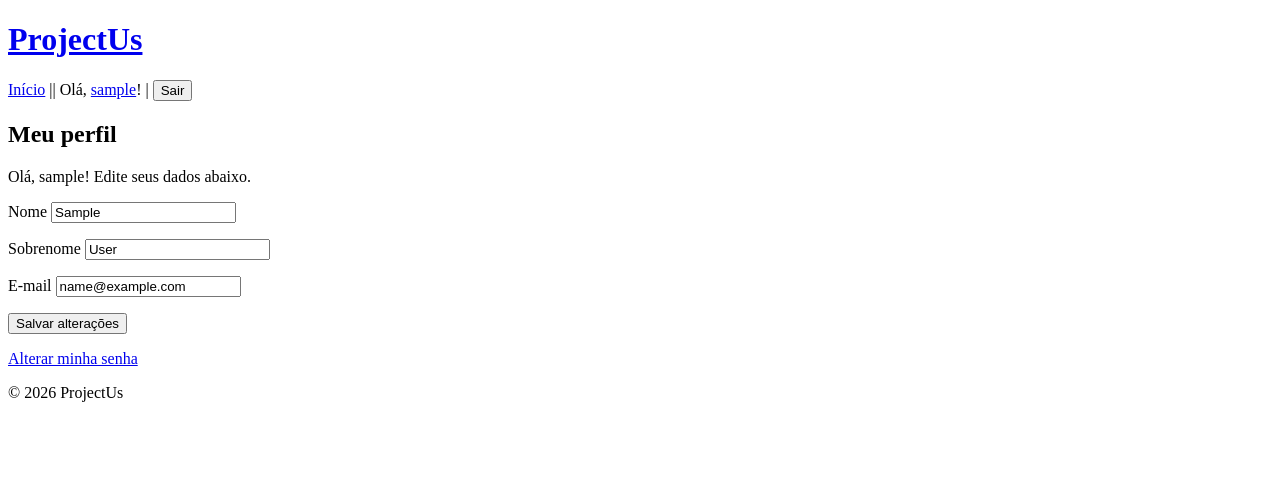
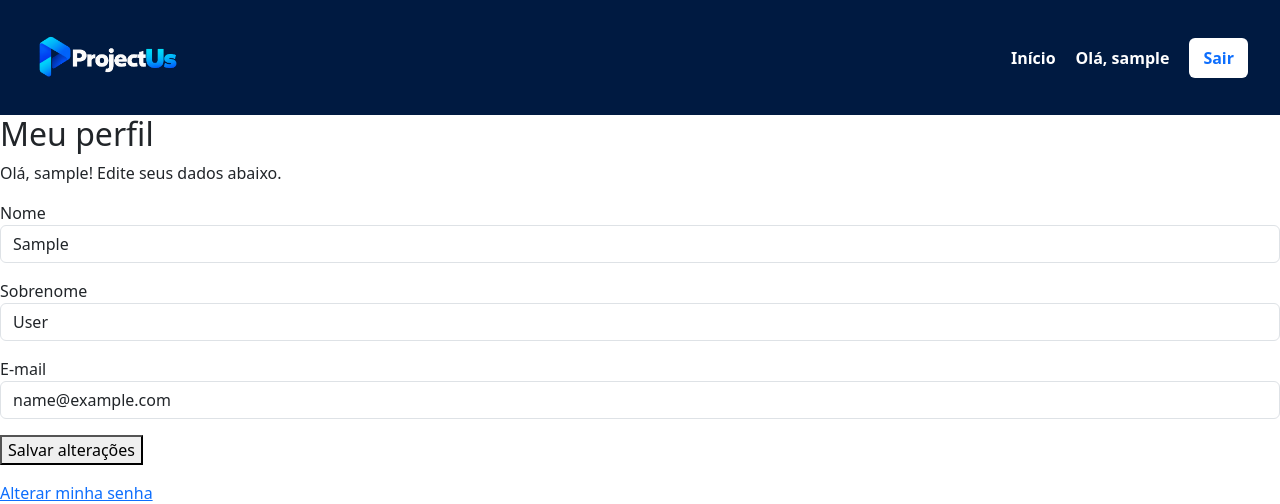
Before and after one commit to Giancsa/projeto_django, a Django app: page /profile/ in a window 1280 px wide. Shown: the top 504 px of the page. Run offline with Django 5.2, Linux system fonts and the light colour scheme; the visitor is signed in with stand-in values (Sample User, id 1).

Commit message:
2026.10.28

```diff
--- /dev/null
+++ b/projectus/static/projectus/style.css
@@ -0,0 +1,97 @@
+
+/* CABEÇALHO PRINCIPAL */
+.site-header {
+    display: flex; /* Coloca logo e navegação lado a lado */
+    align-items: center; /* Alinha os elementos verticalmente */
+    justify-content: space-between; /* Separa a logo dos links */
+    flex-wrap: wrap; /* Permite quebrar a linha em telas pequenas */
+    gap: 16px; /* Cria espaço entre os grupos */
+    padding: 20px 32px; /* Define o espaço interno do cabeçalho */
+    background-color: #001a41; /* Define o fundo azul */
+}
+
+
+/* ORGANIZA O SÍMBOLO E O NOME DA LOGO */
+.site-logo {
+    display: inline-flex; /* Coloca a imagem e o texto lado a lado */
+    align-items: center; /* Alinha ambos verticalmente ao centro */
+    gap: 10px; /* Cria espaço entre o símbolo e o nome */
+    color: #ffffff; /* Mantém o nome branco no cabeçalho azul */
+    text-decoration: none; /* Remove o sublinhado do link */
+}
+
+/* CONTROLA O TAMANHO DA IMAGEM */
+
+.logo-img {
+    width: 150px; /* Define a largura do símbolo */
+    height: 75px; /* Define a altura do símbolo */
+    object-fit: contain; /* Preserva a proporção da imagem */
+    display: block; /* Evita espaços extras abaixo da imagem */
+}
+
+
+/* ESTILIZA O NOME DO SITE */
+.site-logo span {
+    font-size: 28px; /* Define o tamanho do nome */
+    font-weight: bold; /* Destaca o nome em negrito */
+}
+
+/* EFEITO AO PASSAR O MOUSE */
+.site-logo:hover {
+    color: #e7f0ff; /* Clareia o nome ao passar o mouse */
+}
+
+
+/* NAVEGAÇÃO */
+.site-nav {
+    display: flex; /* Organiza os links em uma linha */
+    align-items: center; /* Alinha links e botão verticalmente */
+    flex-wrap: wrap; /* Permite quebrar a linha se faltar espaço */
+    gap: 20px; /* Define a distância entre os links */
+}
+
+/* LINKS DA NAVEGAÇÃO */
+.site-nav a {
+    color: #ffffff; /* Define os links em branco */
+    text-decoration: none; /* Remove o sublinhado */
+    font-weight: 600; /* Dá destaque aos links */
+}
+
+/* EFEITO DOS LINKS */
+.site-nav a:hover {
+    color: #e7f0ff; /* Clareia os links ao passar o mouse */
+}
+
+/* FORMULÁRIO DE SAÍDA */
+.site-nav form {
+    margin: 0; /* Remove a margem externa do formulário */
+}
+
+/* BOTÃO SAIR */
+.site-nav button {
+    padding: 8px 14px; /* Define o espaço interno do botão */
+    color: #0d6efd; /* Deixa o texto azul */
+    background-color: #ffffff; /* Cria o fundo branco */
+    border: none; /* Remove a borda padrão */
+    border-radius: 6px; /* Arredonda os cantos */
+    font-weight: bold; /* Destaca o texto do botão */
+    cursor: pointer; /* Mostra a mãozinha ao passar o mouse */
+}
+
+/* EFEITO DO BOTÃO */
+.site-nav button:hover {
+    background-color: #e7f0ff; /* Clareia o fundo ao passar o mouse */
+}
+
+/* AJUSTES PARA CELULARES */
+@media (max-width: 600px) {
+    .site-header {
+        padding: 16px; /* Reduz o espaçamento nas laterais */
+        align-items: flex-start; /* Alinha os grupos ao início */
+        flex-direction: column; /* Coloca logo e navegação em linhas separadas */
+    }
+
+    .site-nav {
+        gap: 14px; /* Reduz o espaço entre os links */
+    }
+}
--- a/projectus/templates/projectus/_base.html
+++ b/projectus/templates/projectus/_base.html
@@ -1,45 +1,94 @@
+{% load static %} <!-- Habilita o carregamento de arquivos estáticos do Django -->
+
 <!DOCTYPE html>
-<html lang="pt-BR">
+<html lang="pt-BR"> <!-- Define o idioma da página como português do Brasil -->
 
 <head>
-    <meta charset="UTF-8">
+    <meta charset="UTF-8"> <!-- Permite exibir acentos e caracteres especiais -->
+
     <meta name="viewport" content="width=device-width, initial-scale=1.0">
-    <title>{{ tag_title | default:'ProjectUs' }}</title>
+    <!-- Adapta o layout à largura da tela, inclusive em celulares -->
+
+    <title>{{ tag_title|default:'ProjectUs' }}</title>
+    <!-- Usa o título enviado pelo Django ou ProjectUs como padrão -->
+
+    <!-- Carrega o Bootstrap 5.3.3 pela CDN -->
+    <link href="https://cdn.jsdelivr.net/npm/bootstrap@5.3.3/dist/css/bootstrap.min.css" rel="stylesheet">
+
+    <!-- Carrega o CSS personalizado do ProjectUs -->
+    <link rel="stylesheet" href="{% static 'projectus/style.css' %}">
+
+    <!-- Permite adicionar CSS específico nas páginas filhas -->
+    {% block extra_css %}{% endblock %}
 </head>
 
 <body>
 
-    <div id="container">
+    <div id="container"> <!-- Agrupa a estrutura principal do site -->
 
-        <header>
-            <a href="{% url 'home' %}">
-                <h1>ProjectUs</h1>
+        <header class="site-header"> <!-- Cabeçalho principal -->
+
+
+
+            <a class="site-logo" href="{% url 'home' %}"> <!-- Link para a página inicial -->
+
+                <img src="{% static 'projectus/logo_projectus.png' %}" alt="Logo ProjectUs" class="logo-img">
+                <!-- Carrega o símbolo da logo -->
+
+                <span></span> <!-- Exibe o nome ao lado do símbolo -->
+
             </a>
-        </header>
 
-        <nav>
-            <a href="{% url 'home' %}">Início</a> ||
+
+
+            <nav class="site-nav"> <!-- Barra de navegação principal -->
+
+                <a href="{% url 'home' %}">Início</a>
+                <!-- Link para a página inicial -->
 
                 {% if user.is_authenticated %}
-            Olá, <a href="{% url 'profile' %}" title="Ver/editar perfil de {{ user.username}}">{{ user.username }}</a>! |
-            <form method="POST" action="{% url 'logout' %}" style="display: inline;">
+                <!-- Verifica se existe um usuário autenticado -->
+
+                <a href="{% url 'profile' %}" title="Ver/editar perfil de {{ user.username }}">
+                    Olá, {{ user.username }}
+                </a>
+                <!-- Exibe o nome do usuário e permite abrir o perfil -->
+
+                <form method="POST" action="{% url 'logout' %}">
                     {% csrf_token %}
+                    <!-- Protege o formulário contra requisições CSRF -->
+
                     <button type="submit">Sair</button>
+                    <!-- Envia uma requisição POST para encerrar a sessão -->
                 </form>
+
                 {% else %}
+                <!-- Exibe esta opção se o usuário não estiver autenticado -->
+
                 <a href="{% url 'login' %}">Entrar</a>
+                <!-- Link para a página de login -->
+
                 {% endif %}
-        </nav>
+                <!-- Finaliza a condição de autenticação -->
+
+            </nav> <!-- Finaliza a navegação -->
+
+        </header> <!-- Finaliza o cabeçalho -->
 
         <main>
             {% block content %}{% endblock %}
+            <!-- Área onde cada página filha coloca seu próprio conteúdo -->
         </main>
 
         <footer>
             <div>&copy; 2026 {{ site_name }}</div>
+            <!-- Exibe o ano e o nome do site -->
         </footer>
 
-    </div>
+    </div> <!-- Finaliza o contêiner principal -->
+
+    <!-- Permite adicionar JavaScript específico nas páginas filhas -->
+    {% block extra_js %}{% endblock %}
 
 </body>
 
```
Also changed, not shown: projectus/templates/projectus/home.html (+68 -13 lines), projectus/static/projectus/icon.png (added), projectus/static/projectus/logo_projectus.png (added), projectus/static/projectus/logo_projectus_p.png (added). Lines whose indentation alone changed are shown as unchanged.
